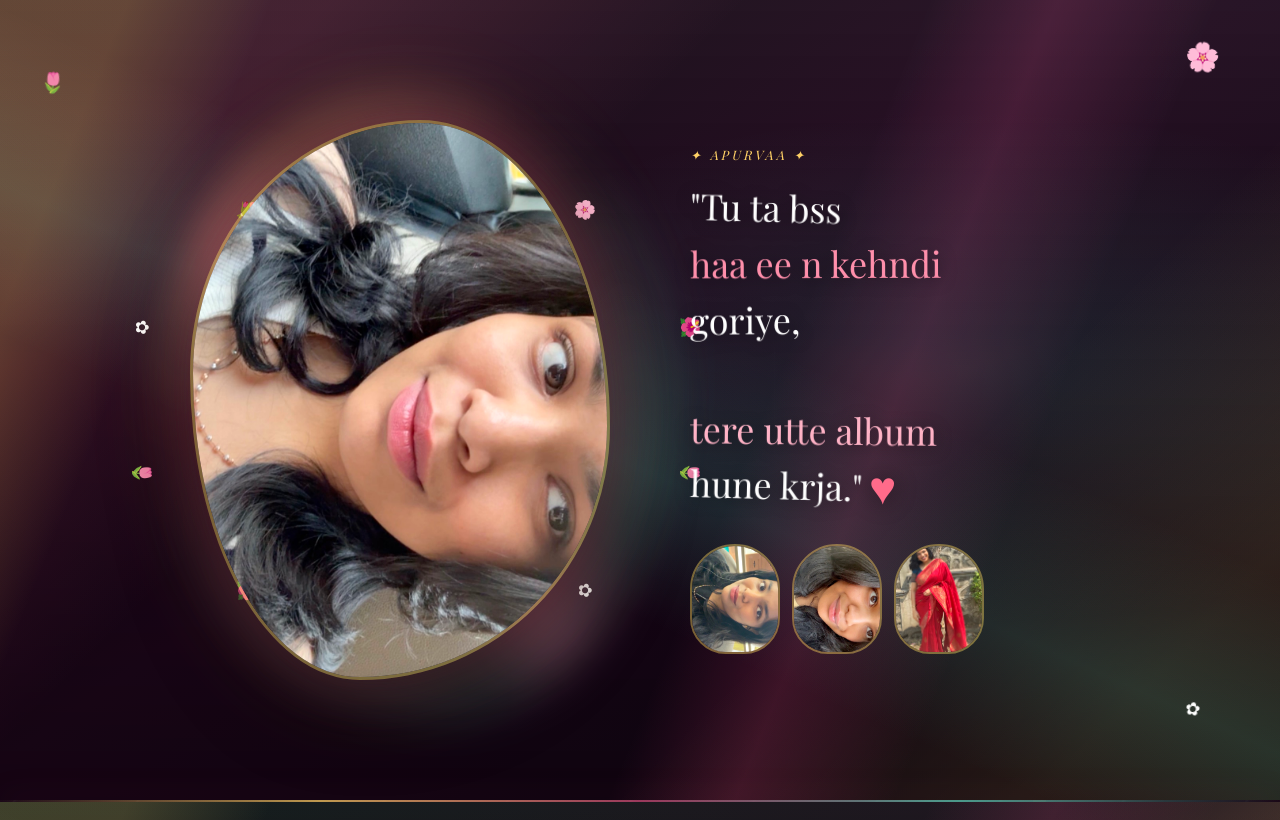
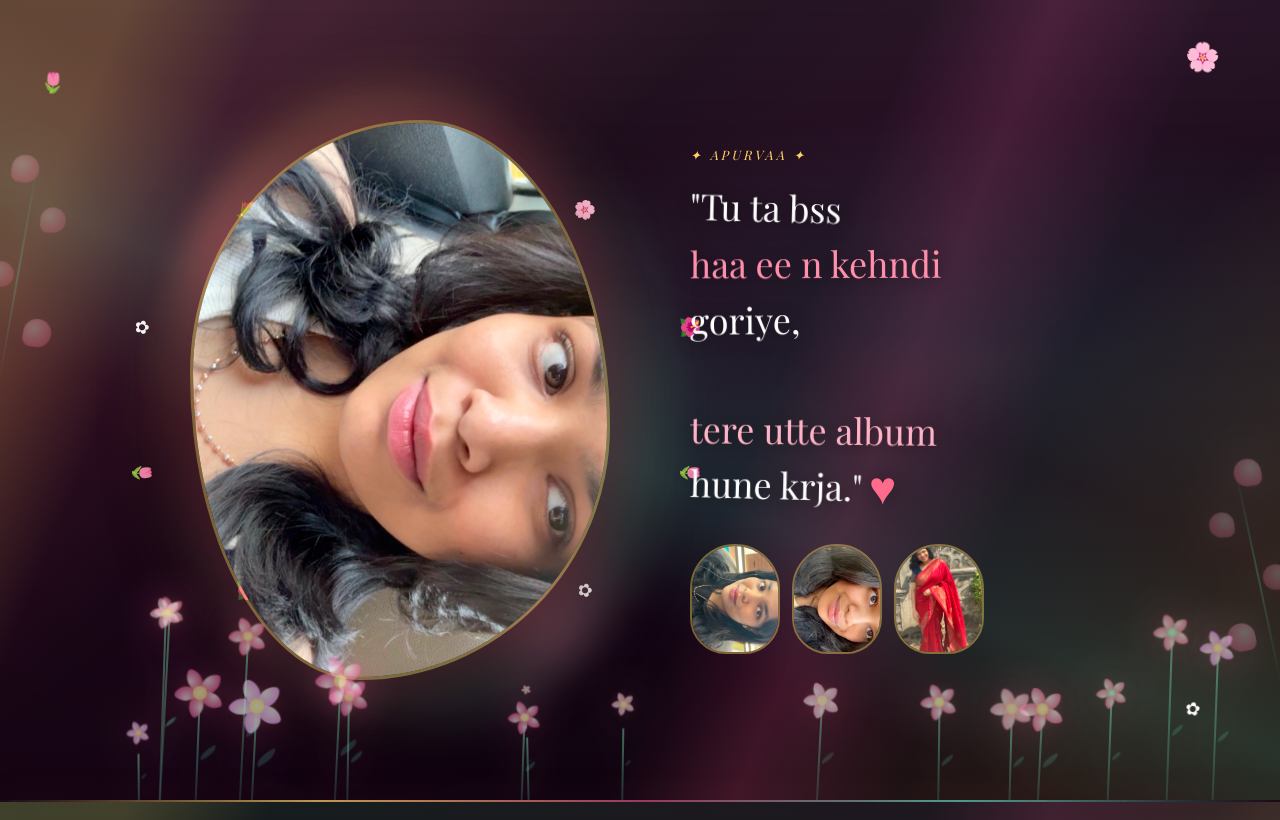
Before and after one commit to rishh4real/FOR-A, a plain HTML site: page index.html in a window 1280 px wide. Shown: the top 820 px of the page. Drawn offline with nearby package versions, Linux system fonts and the light colour scheme; a web font is replaced by a local one.

Commit message:
Rename a.html to index.html for GitHub Pages deployment

```diff
--- a/a.html
+++ b/index.html
@@ -139,6 +139,163 @@
     100% { opacity: 0; transform: scale(1.3); }
   }
 
+  /* Living flower garden */
+  .live-garden {
+    position: fixed;
+    inset: 0;
+    pointer-events: none;
+    z-index: 3;
+    overflow: hidden;
+  }
+
+  .live-flower {
+    --stem: 130px;
+    --size: 34px;
+    --petal: #ff7aa8;
+    --core: #ffd166;
+    position: absolute;
+    bottom: -18px;
+    left: var(--x);
+    width: var(--size);
+    height: calc(var(--stem) + var(--size));
+    transform-origin: bottom center;
+    opacity: 0.62;
+    animation: gardenSway var(--speed) ease-in-out infinite;
+    animation-delay: var(--delay);
+    filter: drop-shadow(0 0 18px rgba(255, 95, 147, 0.42));
+  }
+
+  .live-flower::before {
+    content: '';
+    position: absolute;
+    left: 50%;
+    bottom: 0;
+    width: 2px;
+    height: var(--stem);
+    background: linear-gradient(to top, rgba(94, 224, 194, 0.18), rgba(126, 238, 181, 0.72));
+    border-radius: 999px;
+    transform: translateX(-50%) scaleY(0);
+    transform-origin: bottom;
+    animation: stemGrow 3.4s ease var(--delay) forwards;
+  }
+
+  .live-flower::after {
+    content: '';
+    position: absolute;
+    left: calc(50% + 2px);
+    bottom: calc(var(--stem) * 0.42);
+    width: calc(var(--size) * 0.52);
+    height: calc(var(--size) * 0.22);
+    background: rgba(94, 224, 194, 0.28);
+    border-radius: 100% 0 100% 0;
+    transform: rotate(-28deg) scale(0);
+    transform-origin: left center;
+    animation: leafOpen 2.8s ease calc(var(--delay) + 0.8s) forwards;
+  }
+
+  .flower-head {
+    position: absolute;
+    left: 50%;
+    bottom: var(--stem);
+    width: var(--size);
+    height: var(--size);
+    transform: translate(-50%, 50%) scale(0);
+    animation: blossomOpen 3.2s cubic-bezier(.2,.8,.2,1) calc(var(--delay) + 1s) forwards,
+               blossomPulse 4.2s ease-in-out calc(var(--delay) + 3s) infinite;
+  }
+
+  .flower-head span {
+    position: absolute;
+    left: 50%;
+    top: 50%;
+    width: 48%;
+    height: 48%;
+    background: radial-gradient(circle at 35% 30%, #fff3f8, var(--petal) 68%);
+    border-radius: 80% 20% 80% 20%;
+    transform-origin: 0 0;
+    opacity: 0.9;
+  }
+
+  .flower-head span:nth-child(1) { transform: rotate(0deg) translate(4%, -96%); }
+  .flower-head span:nth-child(2) { transform: rotate(72deg) translate(4%, -96%); }
+  .flower-head span:nth-child(3) { transform: rotate(144deg) translate(4%, -96%); }
+  .flower-head span:nth-child(4) { transform: rotate(216deg) translate(4%, -96%); }
+  .flower-head span:nth-child(5) { transform: rotate(288deg) translate(4%, -96%); }
+
+  .flower-core {
+    position: absolute;
+    left: 50%;
+    top: 50%;
+    width: 34%;
+    height: 34%;
+    background: radial-gradient(circle, #fff7c8, var(--core));
+    border-radius: 50%;
+    transform: translate(-50%, -50%);
+    box-shadow: 0 0 18px rgba(255, 209, 102, 0.75);
+  }
+
+  .side-bloom {
+    position: absolute;
+    width: 120px;
+    height: 260px;
+    opacity: 0.38;
+    filter: blur(0.2px) drop-shadow(0 0 18px rgba(255, 179, 198, 0.38));
+  }
+
+  .side-bloom.left { left: -34px; top: 16%; transform: rotate(10deg); }
+  .side-bloom.right { right: -30px; top: 54%; transform: rotate(-12deg) scaleX(-1); }
+
+  .side-bloom i {
+    position: absolute;
+    left: 54px;
+    bottom: 0;
+    width: 2px;
+    height: 230px;
+    background: linear-gradient(to top, transparent, rgba(94, 224, 194, 0.58), transparent);
+    border-radius: 999px;
+  }
+
+  .side-bloom b {
+    position: absolute;
+    width: 28px;
+    height: 28px;
+    background: radial-gradient(circle at 35% 35%, #fff1f6, #ff77a1 70%);
+    border-radius: 50% 50% 50% 8px;
+    animation: sideBloomPulse 4s ease-in-out infinite;
+  }
+
+  .side-bloom b:nth-child(2) { left: 30px; top: 28px; animation-delay: 0.2s; }
+  .side-bloom b:nth-child(3) { left: 66px; top: 74px; animation-delay: 0.8s; }
+  .side-bloom b:nth-child(4) { left: 24px; top: 136px; animation-delay: 1.3s; }
+  .side-bloom b:nth-child(5) { left: 70px; top: 188px; animation-delay: 1.9s; }
+
+  @keyframes stemGrow {
+    to { transform: translateX(-50%) scaleY(1); }
+  }
+
+  @keyframes leafOpen {
+    to { transform: rotate(-28deg) scale(1); }
+  }
+
+  @keyframes blossomOpen {
+    to { transform: translate(-50%, 50%) scale(1); }
+  }
+
+  @keyframes blossomPulse {
+    0%, 100% { filter: brightness(1); }
+    50% { filter: brightness(1.18); }
+  }
+
+  @keyframes gardenSway {
+    0%, 100% { transform: rotate(-2deg) translateY(0); }
+    50% { transform: rotate(3deg) translateY(-8px); }
+  }
+
+  @keyframes sideBloomPulse {
+    0%, 100% { transform: scale(0.9) rotate(-8deg); opacity: 0.64; }
+    50% { transform: scale(1.14) rotate(8deg); opacity: 1; }
+  }
+
   /* Layout */
   .page {
     position: relative;
@@ -198,6 +355,8 @@
     grid-template-columns: 1fr 1fr;
     gap: 0;
     align-items: center;
+    position: relative;
+    z-index: 4;
   }
 
   /* Big photo left */
@@ -351,6 +510,8 @@
     grid-template-columns: 1fr 1fr;
     gap: 0;
     align-items: center;
+    position: relative;
+    z-index: 4;
   }
 
   .text-left {
@@ -516,6 +677,12 @@
 <!-- Bloom effects -->
 <div id="blooms"></div>
 
+<!-- Living garden -->
+<div class="live-garden" id="liveGarden">
+  <div class="side-bloom left"><i></i><b></b><b></b><b></b><b></b></div>
+  <div class="side-bloom right"><i></i><b></b><b></b><b></b><b></b></div>
+</div>
+
 <!-- Watermark -->
 <div class="name-stamp">Apurvaa</div>
 
@@ -674,6 +841,43 @@ function spawnBloom() {
 setInterval(spawnBloom, 800);
 for (let i = 0; i < 4; i++) spawnBloom();
 
+// Living garden flowers
+const liveGarden = document.getElementById('liveGarden');
+const gardenPalettes = [
+  ['#ff7aa8', '#ffd166'],
+  ['#ffb3c6', '#ffe08a'],
+  ['#e85d9e', '#f7d56b'],
+  ['#ff8fab', '#5ee0c2'],
+  ['#f6a6ff', '#ffd166']
+];
+
+function plantLiveFlower(index) {
+  const flower = document.createElement('div');
+  flower.className = 'live-flower';
+  const [petal, core] = gardenPalettes[index % gardenPalettes.length];
+  const size = 24 + Math.random() * 22;
+  const stem = 82 + Math.random() * 120;
+  const x = 4 + Math.random() * 92;
+  flower.style.cssText = `
+    --x: ${x}%;
+    --size: ${size}px;
+    --stem: ${stem}px;
+    --petal: ${petal};
+    --core: ${core};
+    --speed: ${5 + Math.random() * 5}s;
+    --delay: ${Math.random() * 4}s;
+  `;
+  flower.innerHTML = `
+    <div class="flower-head">
+      <span></span><span></span><span></span><span></span><span></span>
+      <div class="flower-core"></div>
+    </div>
+  `;
+  liveGarden.appendChild(flower);
+}
+
+for (let i = 0; i < 18; i++) plantLiveFlower(i);
+
 // Flower rings
 function buildRing(id, emojis, count, radius) {
   const ring = document.getElementById(id);
```
